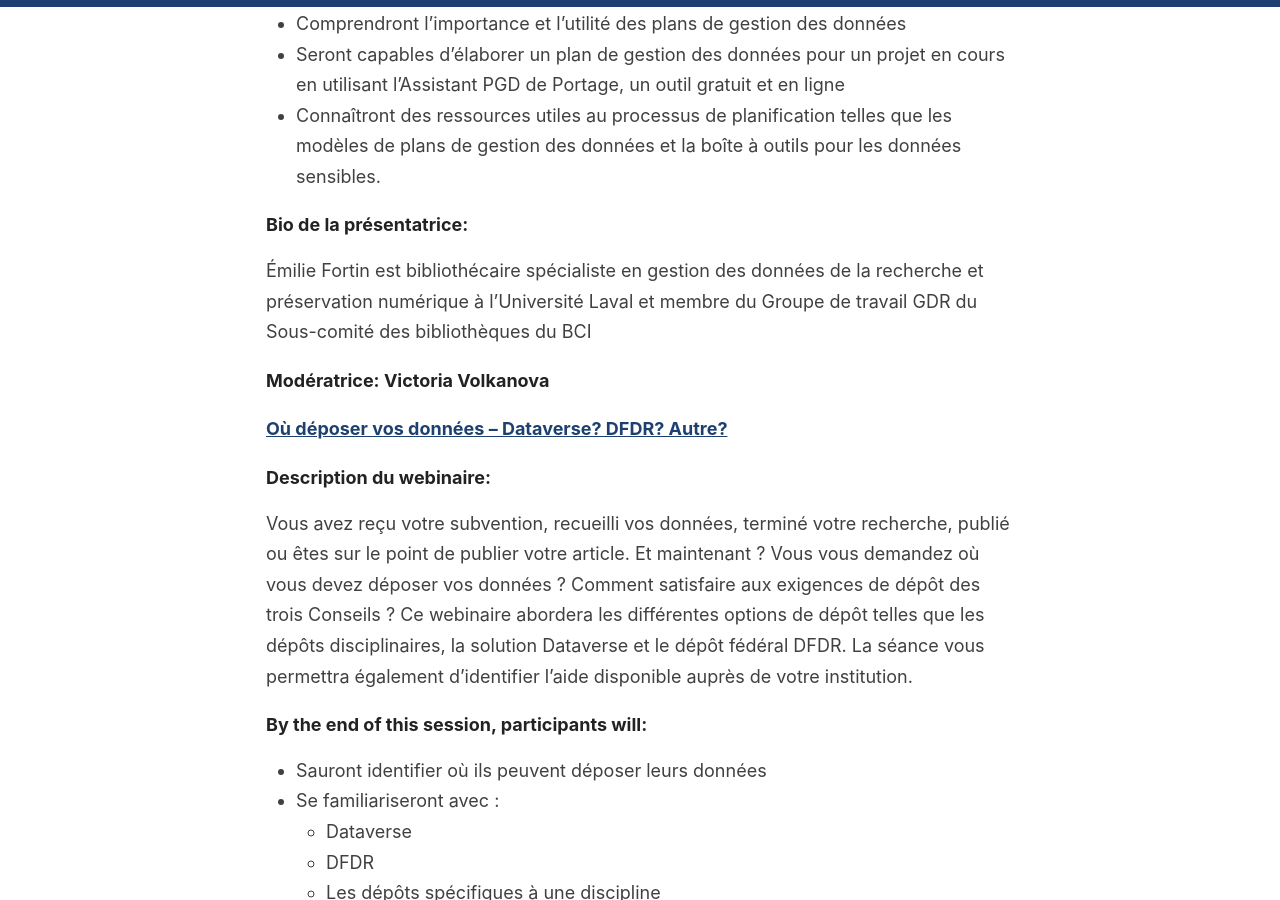
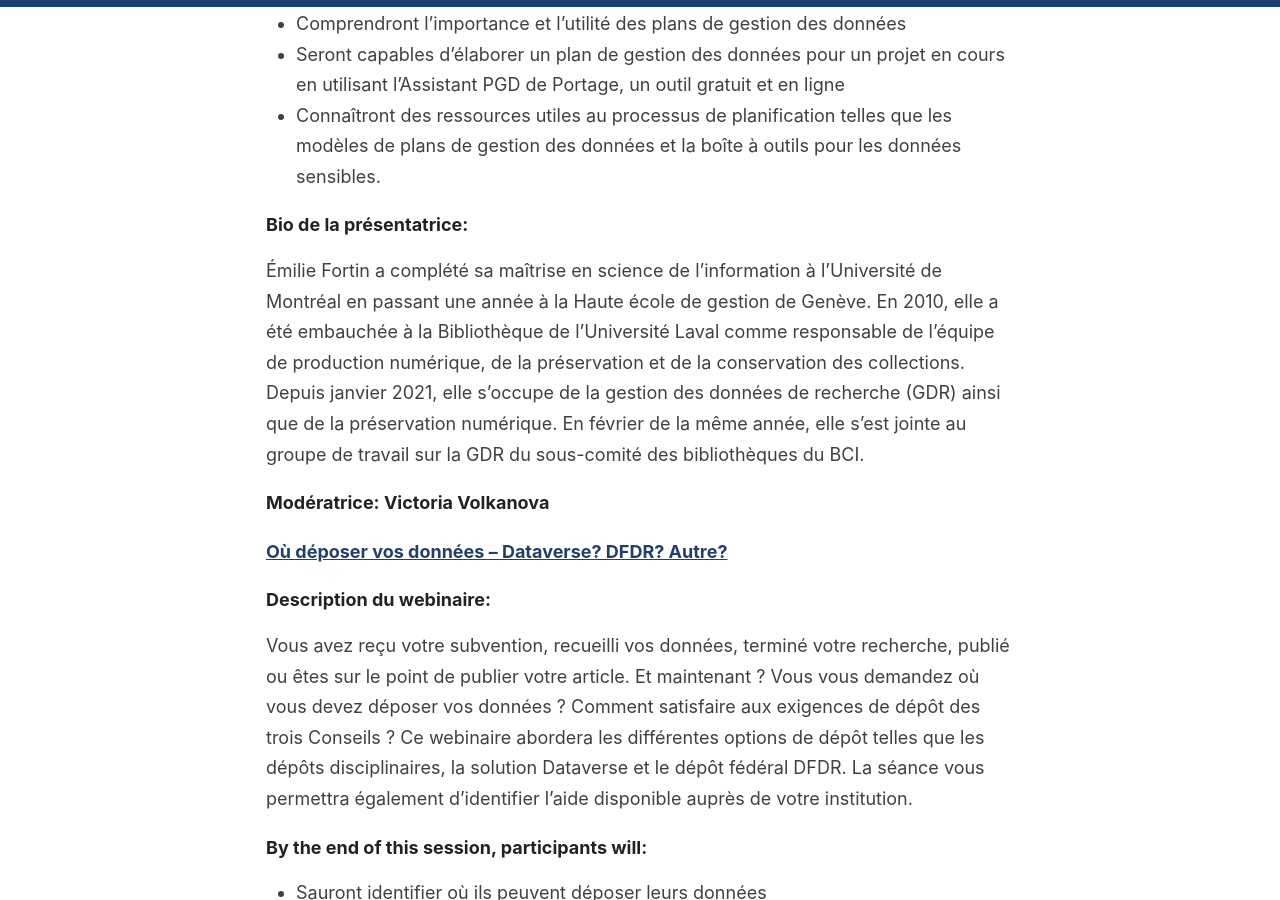
Before and after one commit to caul-dpsc/2021-rdm-series, a Jekyll site: the page built from _pages/index_fr.md, in a window 1280 px wide and 900 px high, scrolled down 2920 px. Built offline with Jekyll 4.4.1, drawn with Linux system fonts in a browser that asks for light colours.

Commit message:
Update index_fr.md

```diff
--- a/_pages/index_fr.md
+++ b/_pages/index_fr.md
@@ -52,7 +52,7 @@ Votre bailleur de fonds exige-t-il un plan de gestion des données ? Ou faites-v
 + Connaîtront des ressources utiles au processus de planification telles que les modèles de plans de gestion des données et la boîte à outils pour les données sensibles.
 
 ##### Bio de la présentatrice:
-Émilie Fortin est bibliothécaire spécialiste en gestion des données de la recherche et préservation numérique à l’Université Laval et membre du Groupe de travail GDR du Sous-comité des bibliothèques du BCI
+Émilie Fortin a complété sa maîtrise en science de l'information à l'Université de Montréal en passant une année à la Haute école de gestion de Genève. En 2010, elle a été embauchée à la Bibliothèque de l'Université Laval comme responsable de l’équipe de production numérique, de la préservation et de la conservation des collections. Depuis janvier 2021, elle s’occupe de la gestion des données de recherche (GDR) ainsi que de la préservation numérique. En février de la même année, elle s’est jointe au groupe de travail sur la GDR du sous-comité des bibliothèques du BCI.
 
 ##### Modératrice: Victoria Volkanova
 
```
